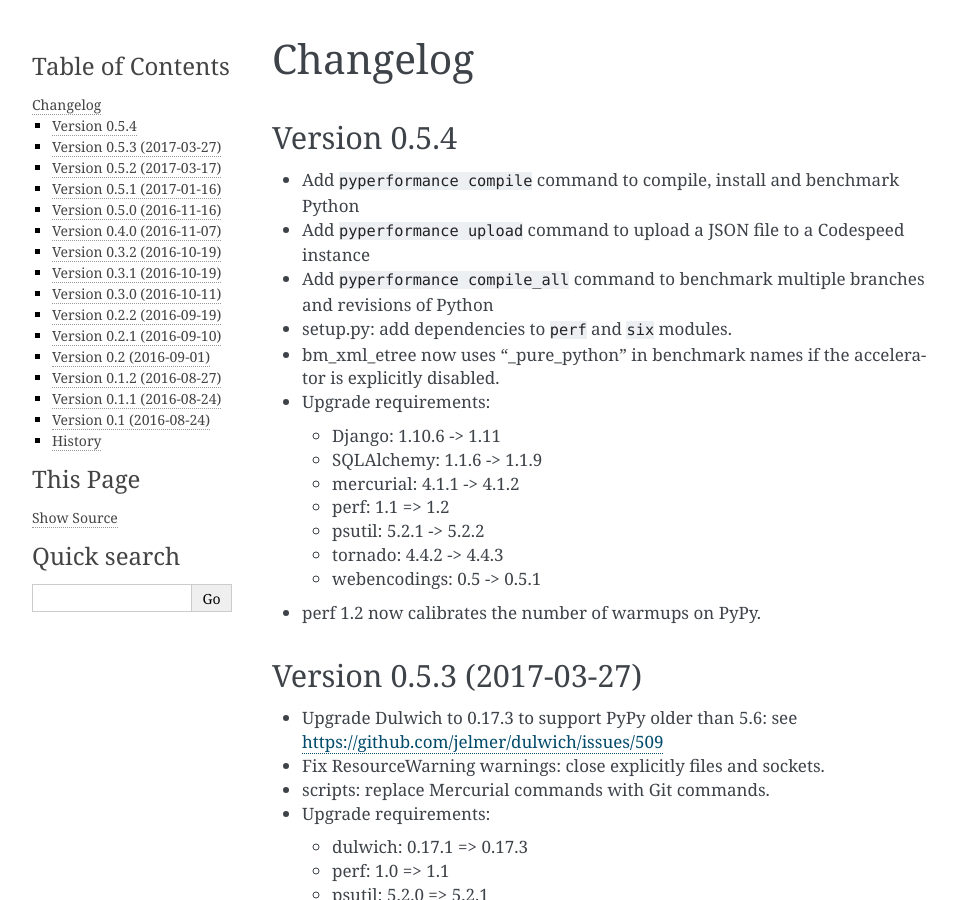
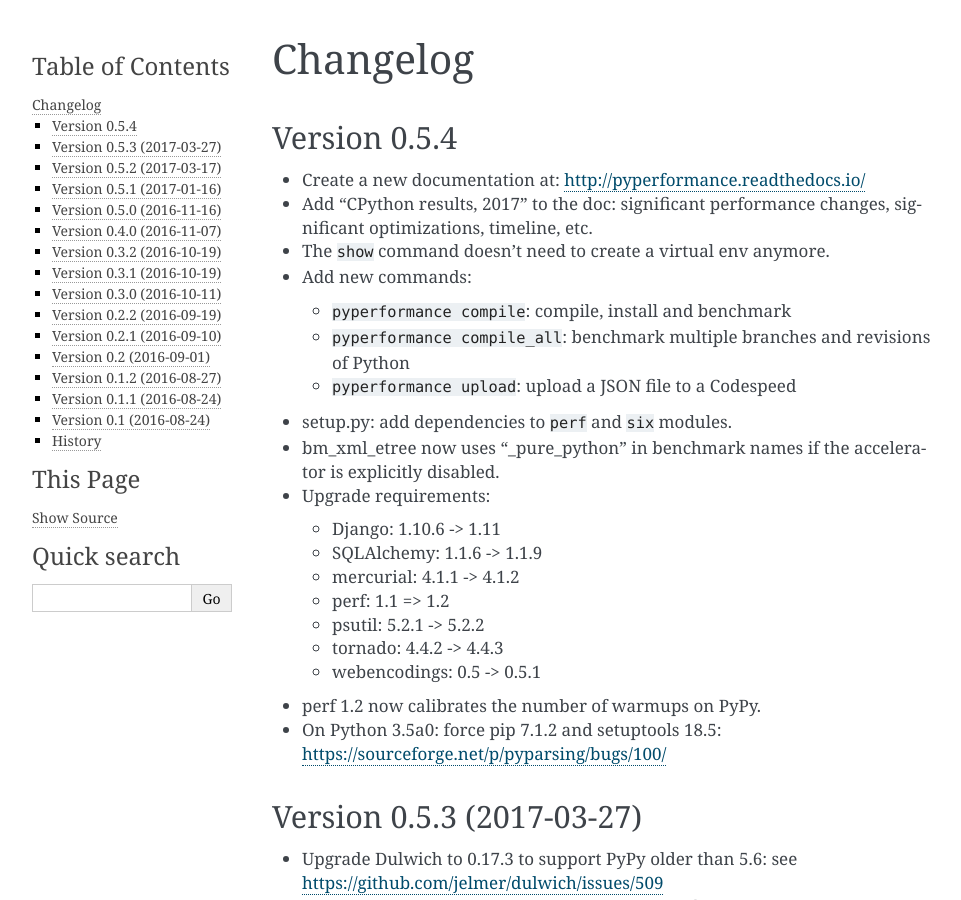
Before and after one commit to python/pyperformance, a Sphinx documentation site: the page built from doc/changelog.rst, in a window 1280 px wide and 900 px high. Shown: the whole window, without its empty margins (148-1109 px from the left). Built offline with Sphinx 7.4.7, drawn with Linux system fonts in a browser that asks for light colours.

Commit message:
Update changelog

```diff
--- a/doc/changelog.rst
+++ b/doc/changelog.rst
@@ -4,12 +4,17 @@
 Version 0.5.4
 -------------
 
-* Add ``pyperformance compile`` command to compile, install and benchmark
-  Python
-* Add ``pyperformance upload`` command to upload a JSON file to a Codespeed
-  instance
-* Add ``pyperformance compile_all`` command to benchmark multiple branches and
-  revisions of Python
+* Create a new documentation at: http://pyperformance.readthedocs.io/
+* Add "CPython results, 2017" to the doc: significant performance changes,
+  significant optimizations, timeline, etc.
+* The ``show`` command doesn't need to create a virtual env anymore.
+* Add new commands:
+
+  - ``pyperformance compile``: compile, install and benchmark
+  - ``pyperformance compile_all``: benchmark multiple branches and
+    revisions of Python
+  - ``pyperformance upload``: upload a JSON file to a Codespeed
+
 * setup.py: add dependencies to ``perf`` and ``six`` modules.
 * bm_xml_etree now uses "_pure_python" in benchmark names if the accelerator is
   explicitly disabled.
@@ -24,6 +29,8 @@
   - webencodings: 0.5 -> 0.5.1
 
 * perf 1.2 now calibrates the number of warmups on PyPy.
+* On Python 3.5a0: force pip 7.1.2 and setuptools 18.5:
+  https://sourceforge.net/p/pyparsing/bugs/100/
 
 Version 0.5.3 (2017-03-27)
 --------------------------
```
Also changed, not shown: 2 other files.
